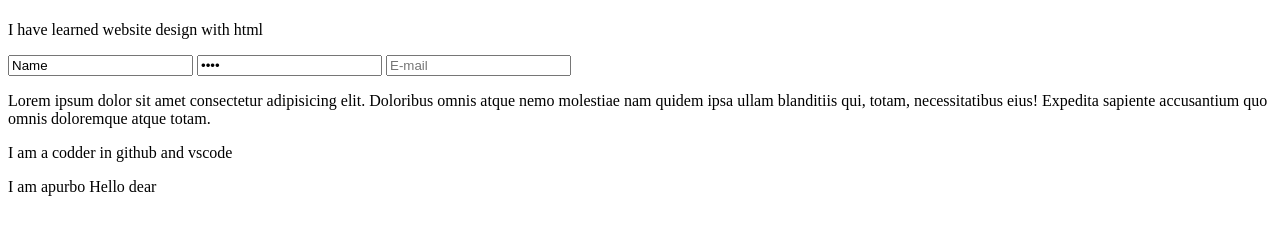
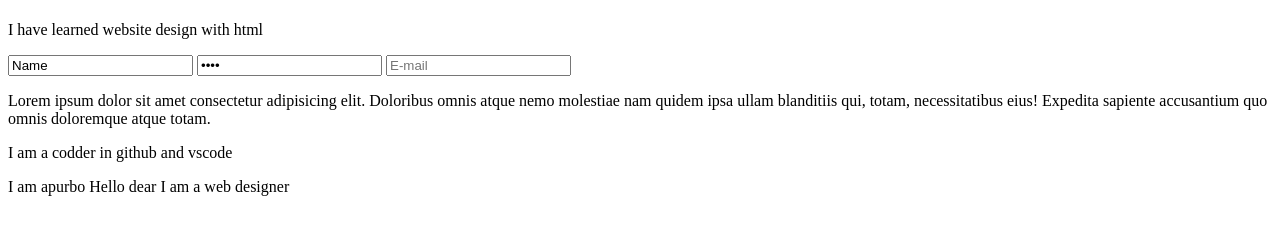
Before and after one commit to apurbosisir820/Second-website, a plain HTML site: page index.html in a window 1280 px wide. Shown: the part 59-294 px from the top of the page. Drawn offline with Linux system fonts and the light colour scheme.

Commit message:
Update index.html

```diff
--- a/index.html
+++ b/index.html
@@ -15,5 +15,6 @@
     <p>I am a codder in github and vscode</p>
     <span>I am apurbo</span>
     Hello dear
+    I am a web designer
 </body>
 </html>
```
